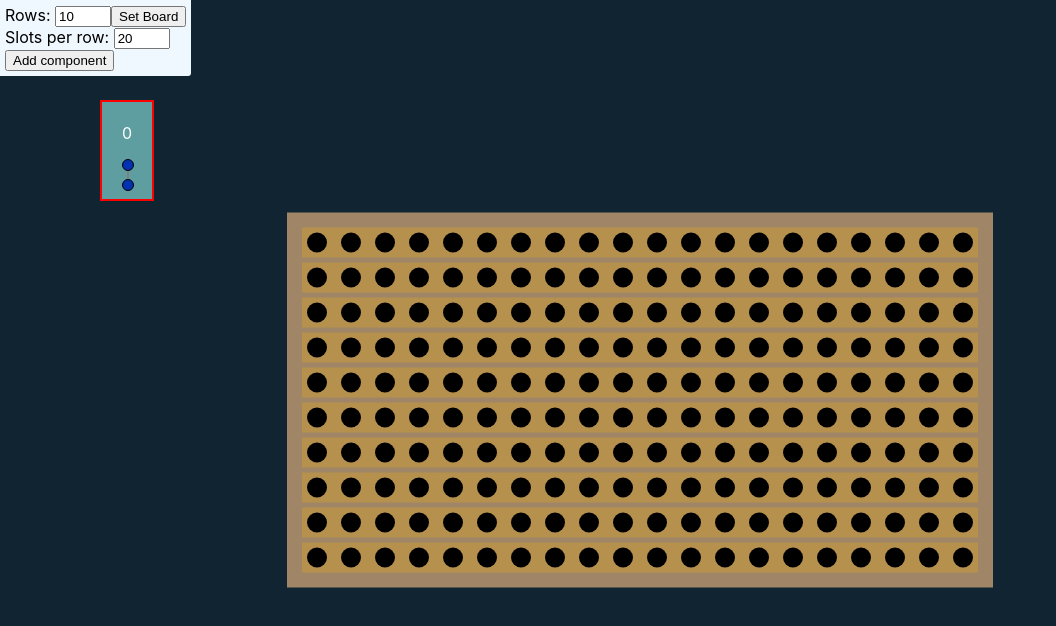
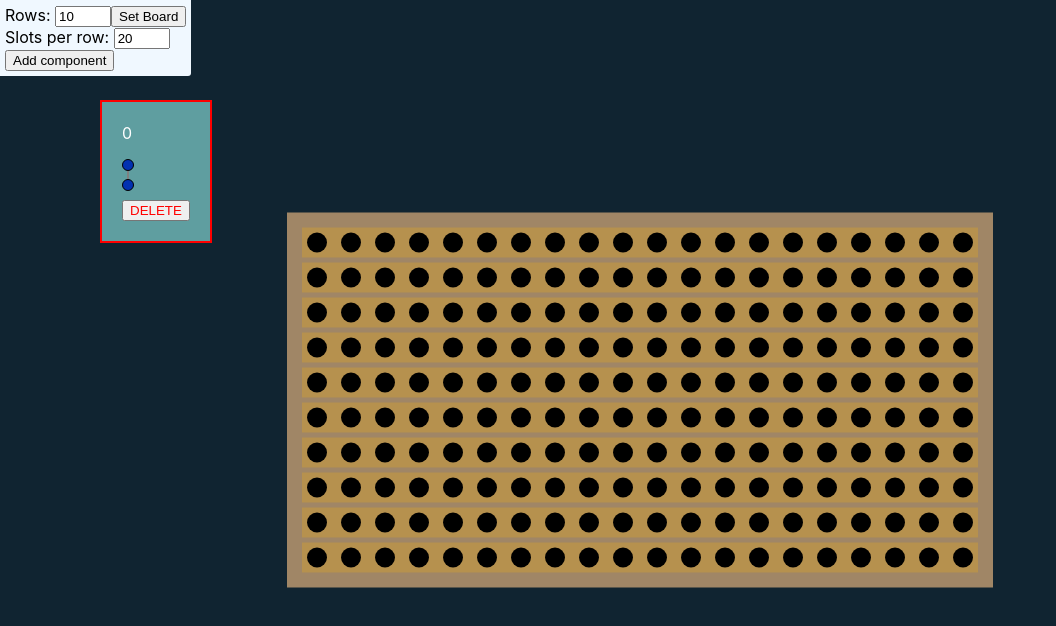
Before and after one commit to ArneSoko/Web_Circuit_Builder, a React (Create React App) app: page / in a window 1280 px wide. Both pictures are taken after a click on the button "Add component". Shown: the top 626 px of the page, without its empty margins (0-1056 px from the left). Built offline with nearby package versions, Linux system fonts and the light colour scheme.

Commit message:
Added delete, but state doesn't rerender

```diff
--- a/src/pages/index-styles.css
+++ b/src/pages/index-styles.css
@@ -67,6 +67,11 @@
     border-color: red;
     border-width: 1px 2px;
 }
+
+.delButton{
+    color: red;
+}
+
 svg{
     position:fixed;
     top: 0;
--- a/src/pages/index.js
+++ b/src/pages/index.js
@@ -31,6 +31,7 @@ function Index(){
     //Drag-and-drop logic
     const [slots, setSlots] = useState({});
     const [comps, setComps] = useState({});
+    const [numComps, setNumComps] = useState(0);
 
     /***************************/
     /* ---- DRAG HANDLERS ---- */
@@ -109,13 +110,38 @@ function Index(){
 
     //Create new components, append them to the components list, and render their terminals
     function newComp(){
-        const intArr = Object.keys(comps).map((id) => (parseInt(id)));
         setComps((prev) => ({
             ...prev,
-            //In case one component is deleted, just keep tracking elements as the highest number + 1
-            [intArr.length ? Math.max(...intArr)+1 : 0] : new Component()
+            [numComps] : new Component()
         }));
+        setNumComps(numComps + 1);
     };
+
+    function delComp(id){
+
+        //Acquire component terminals
+        const termIn = comps[id].in;
+        const termOut = comps[id].out;
+
+        //Clear slots containing the terminals
+        if(termIn){
+            setSlots((prev) => ({
+            ...prev,
+            [termIn] : null
+        }));};
+        if(termOut){
+            setSlots((prev) => ({
+            ...prev,
+            [termOut] : null
+        }));};
+
+        //Remove component from comps, by deleting the attribute
+        let newComps = comps;
+        delete newComps[id];
+
+        setComps(newComps);
+        console.log(newComps);
+    }
 
     /*******************/
     /* ---- HOOKS ---- */
@@ -178,7 +204,8 @@ function Index(){
                     <div key={id} className='compHome' id={'ch'+id}> <p style={{color: 'white'}}>{id}</p>
                         {comps[id].in === null ? dragRender('i' + id) : null}
                         <br/>
-                        {comps[id].out === null? dragRender('o' + id) : null}
+                        {comps[id].out === null? dragRender('o' + id) : null}<br/>
+                        <button onClick={() => delComp(id)} className='delButton'>DELETE</button>
                     </div>))}
                 <svg>
                     {Object.keys(comps).map((id) => (
```
